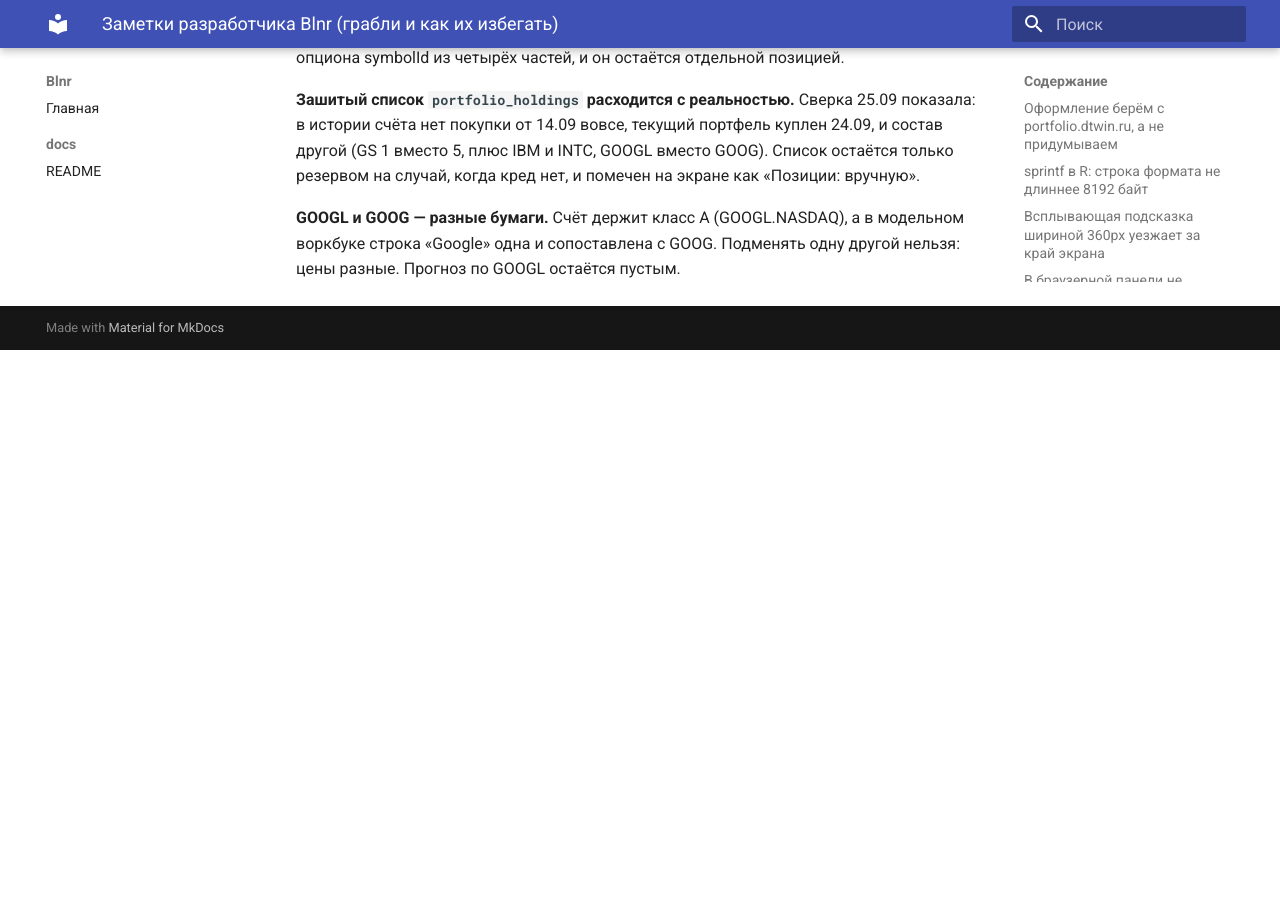
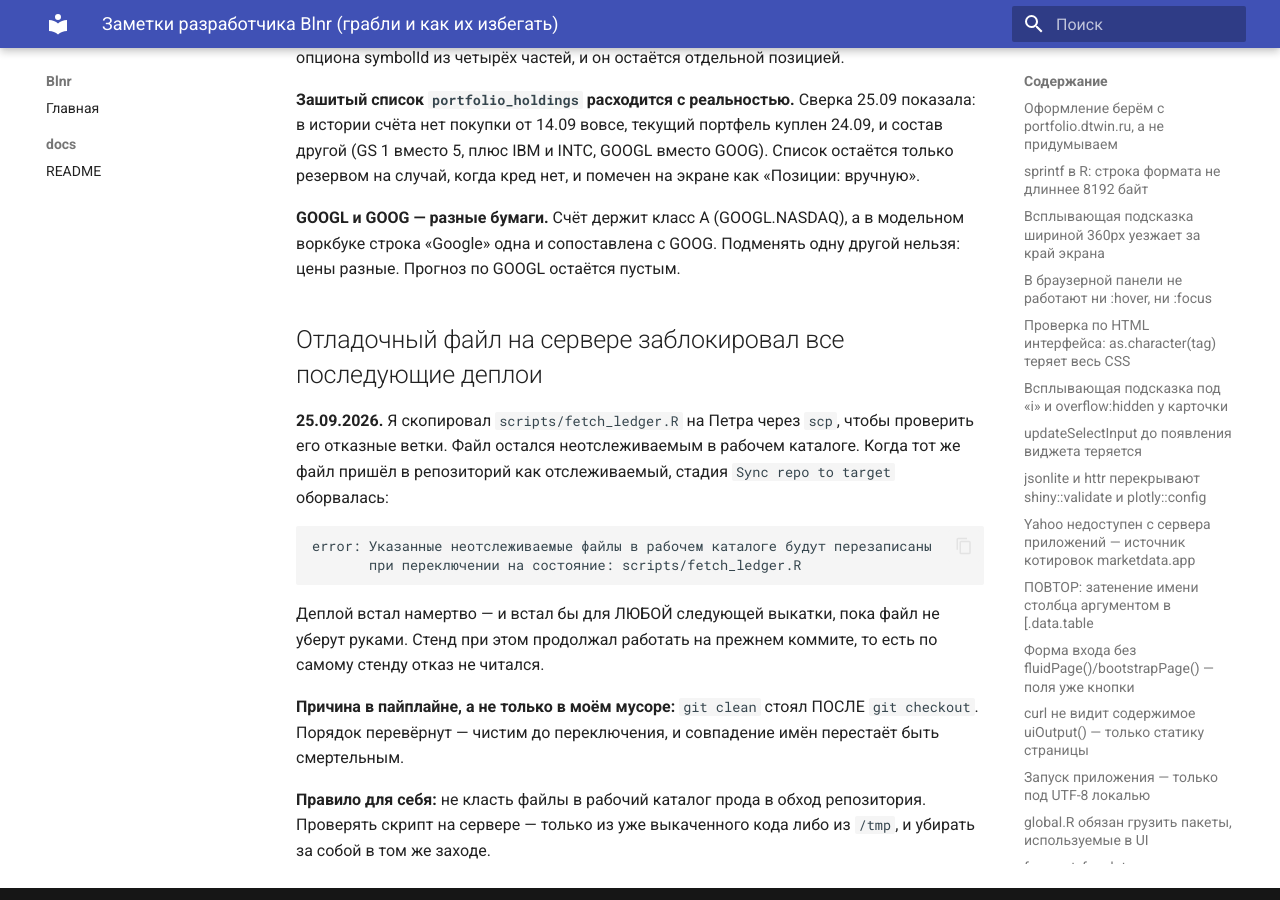
Before and after one commit to sgum/Blnr, an MkDocs documentation site: the page built from docs/dev.md, in a window 1280 px wide and 900 px high, scrolled down 10321 px. Built offline with MkDocs 1.6.1 and Material for MkDocs 9.7.7, drawn with Linux system fonts in a browser that asks for light colours; before the commit the page ends 10671 px from its top, so only the background shows below that.

Commit message:
fix(ci): чистить рабочий каталог ДО checkout, а не только после
Отладочный файл, скопированный на сервер в обход репозитория, заблокировал
стадию Sync repo to target: когда тот же путь пришёл как отслеживаемый, git
оборвал checkout («будут перезаписаны при переключении»). Деплой встал бы для
любой следующей выкатки до ручной уборки, а по стенду это не читается — он
продолжает работать на прежнем коммите.

git clean перенесён перед git checkout. Разбор — в docs/dev.md.

Co-Authored-By: Claude Opus 5 <noreply@anthropic.com>

````diff
--- a/docs/dev.md
+++ b/docs/dev.md
@@ -415,3 +415,27 @@ GOOG). Список остаётся только резервом на случ
 **GOOGL и GOOG — разные бумаги.** Счёт держит класс A (GOOGL.NASDAQ), а в
 модельном воркбуке строка «Google» одна и сопоставлена с GOOG. Подменять одну
 другой нельзя: цены разные. Прогноз по GOOGL остаётся пустым.
+
+## Отладочный файл на сервере заблокировал все последующие деплои
+
+**25.09.2026.** Я скопировал `scripts/fetch_ledger.R` на Петра через `scp`,
+чтобы проверить его отказные ветки. Файл остался неотслеживаемым в рабочем
+каталоге. Когда тот же файл пришёл в репозиторий как отслеживаемый, стадия
+`Sync repo to target` оборвалась:
+
+```
+error: Указанные неотслеживаемые файлы в рабочем каталоге будут перезаписаны
+       при переключении на состояние: scripts/fetch_ledger.R
+```
+
+Деплой встал намертво — и встал бы для ЛЮБОЙ следующей выкатки, пока файл не
+уберут руками. Стенд при этом продолжал работать на прежнем коммите, то есть
+по самому стенду отказ не читался.
+
+**Причина в пайплайне, а не только в моём мусоре:** `git clean` стоял ПОСЛЕ
+`git checkout`. Порядок перевёрнут — чистим до переключения, и совпадение
+имён перестаёт быть смертельным.
+
+**Правило для себя:** не класть файлы в рабочий каталог прода в обход
+репозитория. Проверять скрипт на сервере — только из уже выкаченного кода
+либо из `/tmp`, и убирать за собой в том же заходе.
````
